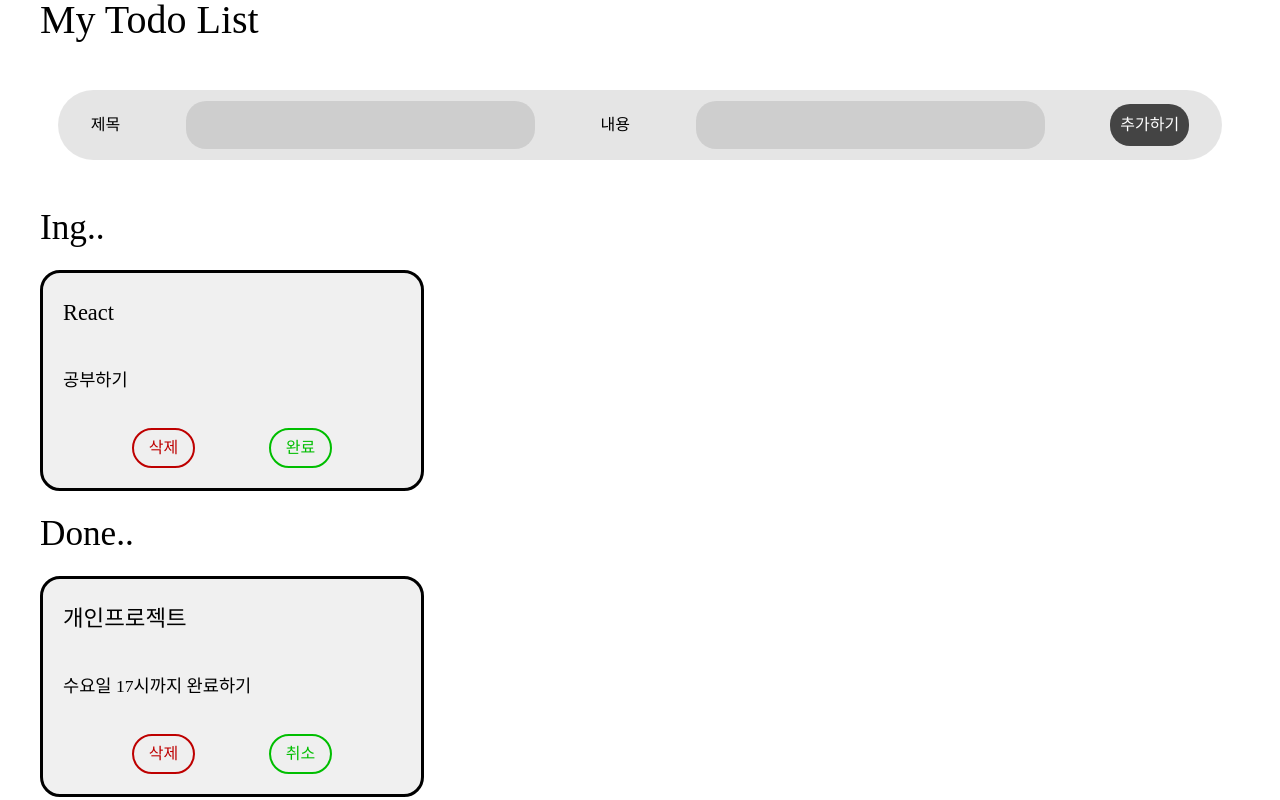
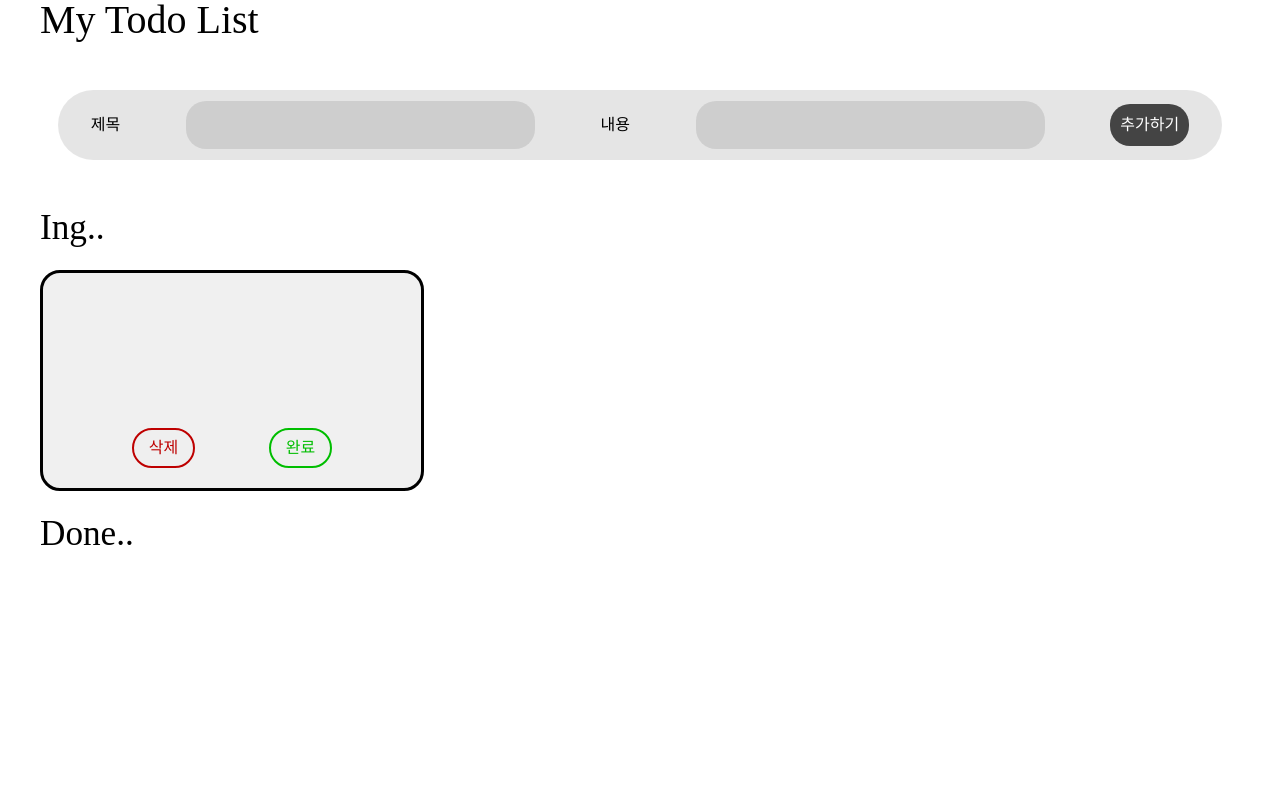
Before and after one commit to youjunho613/to-do-list, a React (Create React App) app: page / in a window 1280 px wide. Built offline with nearby package versions, Linux system fonts and the light colour scheme.

Commit message:
feat. add render main component

```diff
--- a/src/App.jsx
+++ b/src/App.jsx
@@ -13,7 +13,7 @@ const App = () => {
     <div className="html-style">
       <Header>My Todo List</Header>
       <Form todoList={todoList} setTodoLIst={setTodoLIst} />
-      <Main />
+      <Main todoList={todoList} setTodoLIst={setTodoLIst} />
     </div>
   );
 };
--- /dev/null
+++ b/src/component/button.jsx
@@ -0,0 +1,11 @@
+import React from "react";
+
+const Button = ({ className, func, children }) => {
+  return (
+    <button className={className} onClick={func}>
+      {children}
+    </button>
+  );
+};
+
+export default Button;
--- a/src/component/form.jsx
+++ b/src/component/form.jsx
@@ -1,4 +1,5 @@
 import { React, useState } from "react";
+import Button from "./button";
 
 const Form = ({ todoList, setTodoLIst }) => {
   const initial = { title: "", content: "", id: 1, isDone: false };
@@ -31,7 +32,7 @@ const Form = ({ todoList, setTodoLIst }) => {
     <form className="write-form" onSubmit={onSubmitHandler}>
       제목 <input {...inputTag("title")} />
       내용 <input {...inputTag("content")} />
-      <button className={"write-button"}>추가하기</button>
+      <Button className={"write-button"}>추가하기</Button>
     </form>
   );
 };
--- a/src/component/main.jsx
+++ b/src/component/main.jsx
@@ -1,25 +1,38 @@
 import React from "react";
+import Todo from "./todo";
 
-const Main = () => {
+const Main = ({ todoList, setTodoLIst }) => {
   return (
     <main>
       <h2 className="list-title">Ing..</h2>
       <ul className="do-list">
-        <li className="todo-item">
-          <h3>React</h3>
-          <p>공부하기</p>
-          <button className="list-delete-button">삭제</button>
-          <button className="list-done-button">완료</button>
-        </li>
+        {todoList
+          .filter((item) => !item.isDone)
+          .map((item) => {
+            return (
+              <Todo
+                key={item.id}
+                item={item}
+                todoList={todoList}
+                setTodoLIst={setTodoLIst}
+              ></Todo>
+            );
+          })}
       </ul>
       <h2 className="list-title">Done..</h2>
       <ul className="do-list">
-        <li className="todo-item">
-          <h3>개인프로젝트</h3>
-          <p>수요일 17시까지 완료하기</p>
-          <button className="list-delete-button">삭제</button>
-          <button className="list-done-button">취소</button>
-        </li>
+        {todoList
+          .filter((item) => item.isDone === true)
+          .map((item) => {
+            return (
+              <Todo
+                key={item.id}
+                item={item}
+                todoList={todoList}
+                setTodoLIst={setTodoLIst}
+              ></Todo>
+            );
+          })}
       </ul>
     </main>
   );
--- /dev/null
+++ b/src/component/todo.jsx
@@ -0,0 +1,44 @@
+import React from "react";
+import Button from "./button";
+
+const Todo = ({ item, todoList, setTodoLIst }) => {
+  const ClickDeleteHandler = (id) => {
+    const newTodoList = todoList.filter((item) => item.id !== id);
+    setTodoLIst(newTodoList);
+  };
+
+  const ClickDoneHandler = (id) => {
+    const newTodoList = todoList.map((todo) => {
+      if (todo.id === id) {
+        return {
+          ...todo,
+          isDone: !todo.isDone,
+        };
+      } else {
+        return { ...todo };
+      }
+    });
+    setTodoLIst(newTodoList);
+  };
+
+  return (
+    <li className="todo-item" key={item.id} id={item.id}>
+      <h3>{item.title}</h3>
+      <p>{item.content}</p>
+      <Button
+        className={"list-delete-button"}
+        func={() => ClickDeleteHandler(item.id)}
+      >
+        삭제
+      </Button>
+      <Button
+        className={"list-done-button"}
+        func={() => ClickDoneHandler(item.id)}
+      >
+        완료
+      </Button>
+    </li>
+  );
+};
+
+export default Todo;
```
